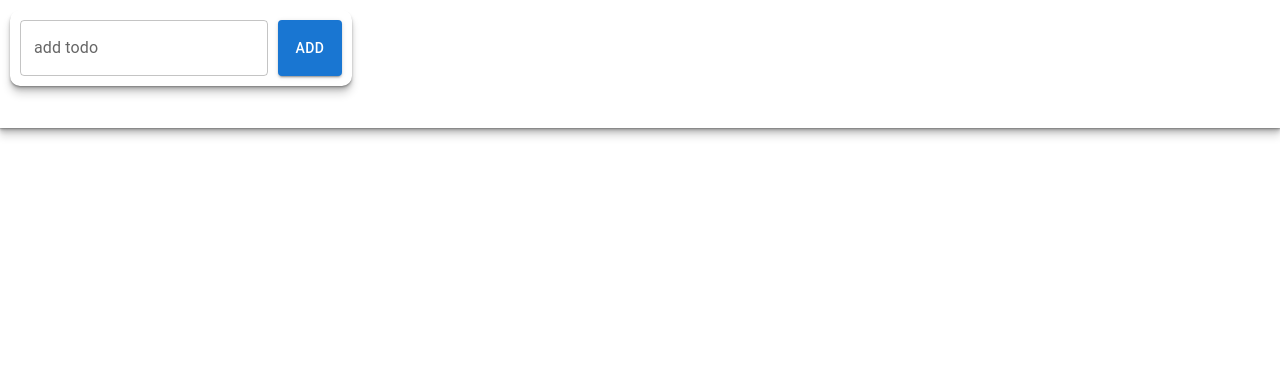
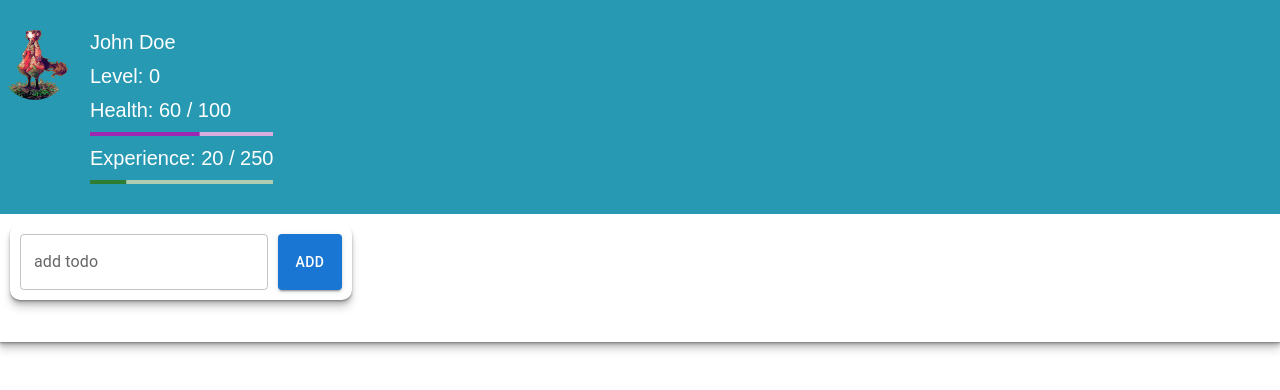
Before and after one commit to Andriikryl/habit, a Next.js app: page / in a window 1280 px wide. Shown: the top 390 px of the page. Built offline with nearby package versions, Linux system fonts and the light colour scheme.

Commit message:
add userInfo to the layout

```diff
--- a/src/app/layout.tsx
+++ b/src/app/layout.tsx
@@ -1,6 +1,7 @@
 import type { Metadata } from "next";
 import { Inter } from "next/font/google";
 import "./globals.css";
+import { UserInfo } from "@/components/userInfo/UserInfo";
 
 const inter = Inter({ subsets: ["latin"] });
 
@@ -16,7 +17,10 @@ export default function RootLayout({
 }>) {
   return (
     <html lang="en">
-      <body className={inter.className}>{children}</body>
+      <body className={inter.className}>
+        <UserInfo />
+        <main>{children}</main>
+      </body>
     </html>
   );
 }
```
